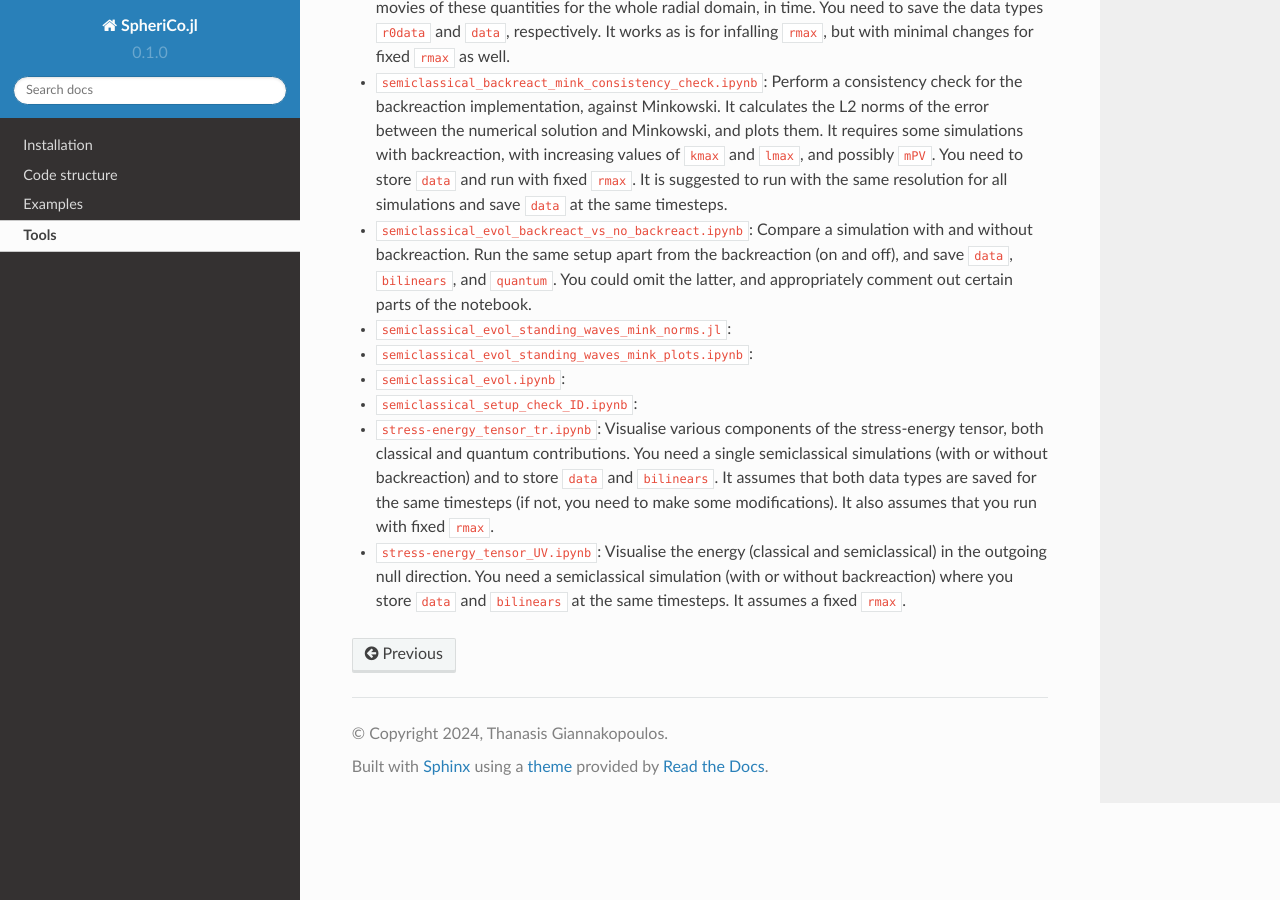
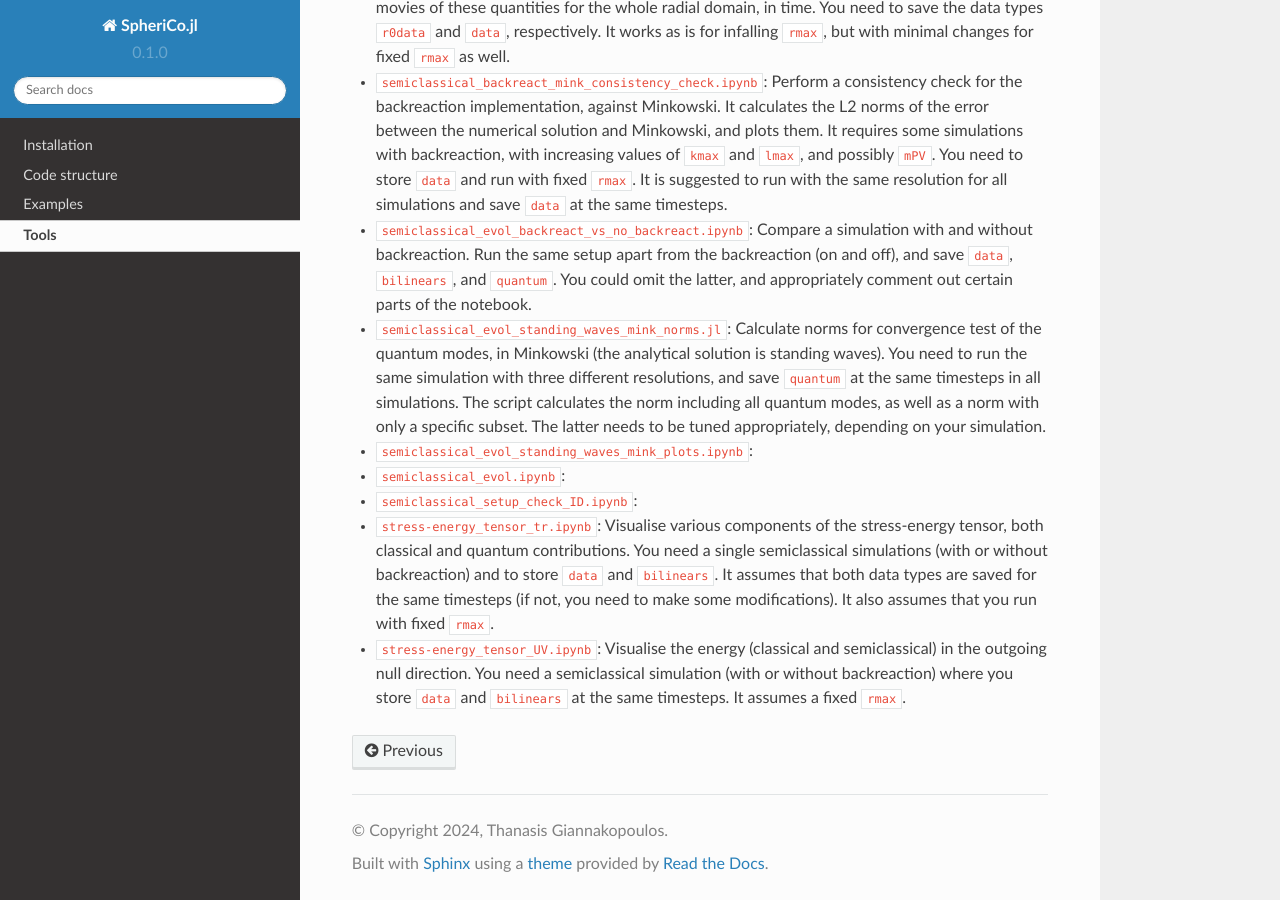
Before and after one commit to ThanasisGiannakopoulos/SpheriCo.jl, a Sphinx documentation site: the page built from docs/source/tools.rst, in a window 1280 px wide and 900 px high, scrolled down 1632 px. Built offline with Sphinx 7.4.7 and the Read the Docs theme 2.0.0, drawn with Linux system fonts in a browser that asks for light colours.

Commit message:
docs/tools: standing waves norms
Signed-off-by: thanasis@Dobby <giannakopoulos.th@gmail.com>

```diff
--- a/docs/source/tools.rst
+++ b/docs/source/tools.rst
@@ -119,7 +119,14 @@ how it interacts with other tools:
   ``bilinears``, and ``quantum``. You could omit the latter, and
   appropriately comment out certain parts of the notebook.
 
-- ``semiclassical_evol_standing_waves_mink_norms.jl``:
+- ``semiclassical_evol_standing_waves_mink_norms.jl``: Calculate norms
+  for convergence test of the quantum modes, in Minkowski (the
+  analytical solution is standing waves). You need to run the same
+  simulation with three different resolutions, and save ``quantum`` at
+  the same timesteps in all simulations. The script calculates the
+  norm including all quantum modes, as well as a norm with only a
+  specific subset. The latter needs to be tuned appropriately,
+  depending on your simulation.
 
 - ``semiclassical_evol_standing_waves_mink_plots.ipynb``:
 
```
Also changed, not shown: 1 other file.
